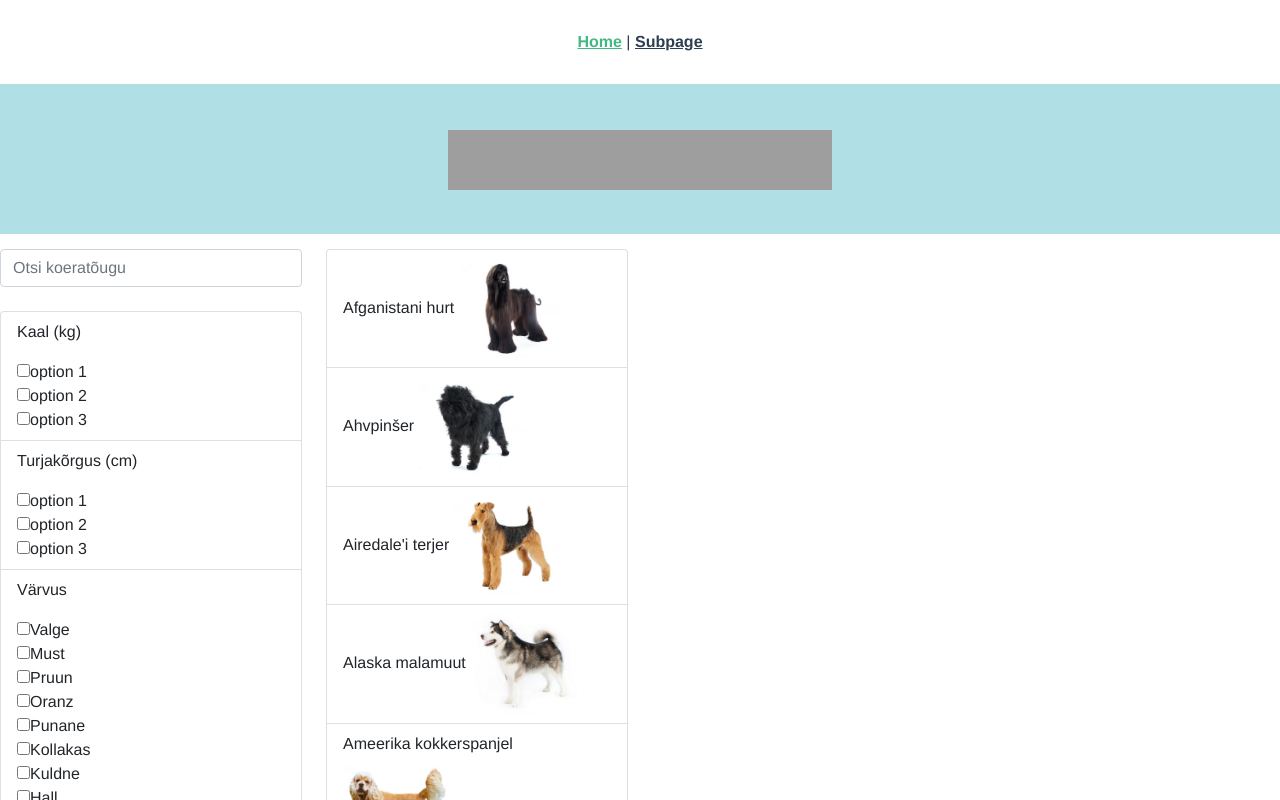
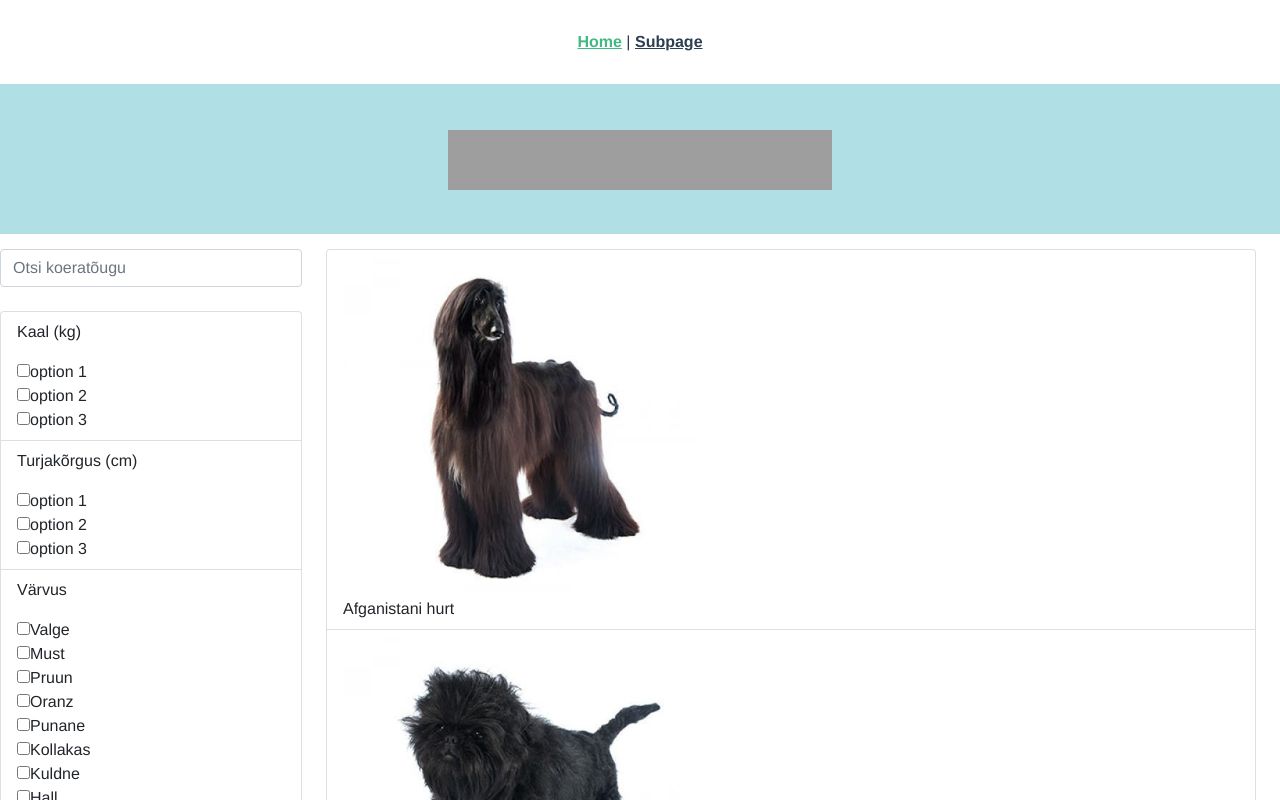
Before and after one commit to hannes-jeedas/dog-breed-explorer-vue, a Vue app: page / in a window 1280 px wide. Shown: the top 800 px of the page. Built offline with nearby package versions, Linux system fonts and the light colour scheme; grey boxes are pictures that could not be loaded.

Commit message:
layout update

```diff
--- a/src/components/Landpage.vue
+++ b/src/components/Landpage.vue
@@ -567,15 +567,16 @@
 
         <button type="button" class="btn btn-primary">Search</button>
       </div>
-      <div class="col-3">
+      <div class="col-9">
+        <ul class="list-group container">
+          <li class="list-group-item" v-for="item in breeds" :key="item.Breed">
 
-        <ul class="list-group" >
-          <li class="list-group-item" v-for="item in breeds" :key="item.Breed">
+            <img :src="require(`./pics/${item.Breed}.jpg`)" alt="koera pilt" />
+            <br />
             {{ item.Breed }}
-            <img :src="require(`./pics/${item.Breed}.jpg`)" alt="koera pilt" />
+
           </li>
         </ul>
-
       </div>
     </div>
   </div>
```
